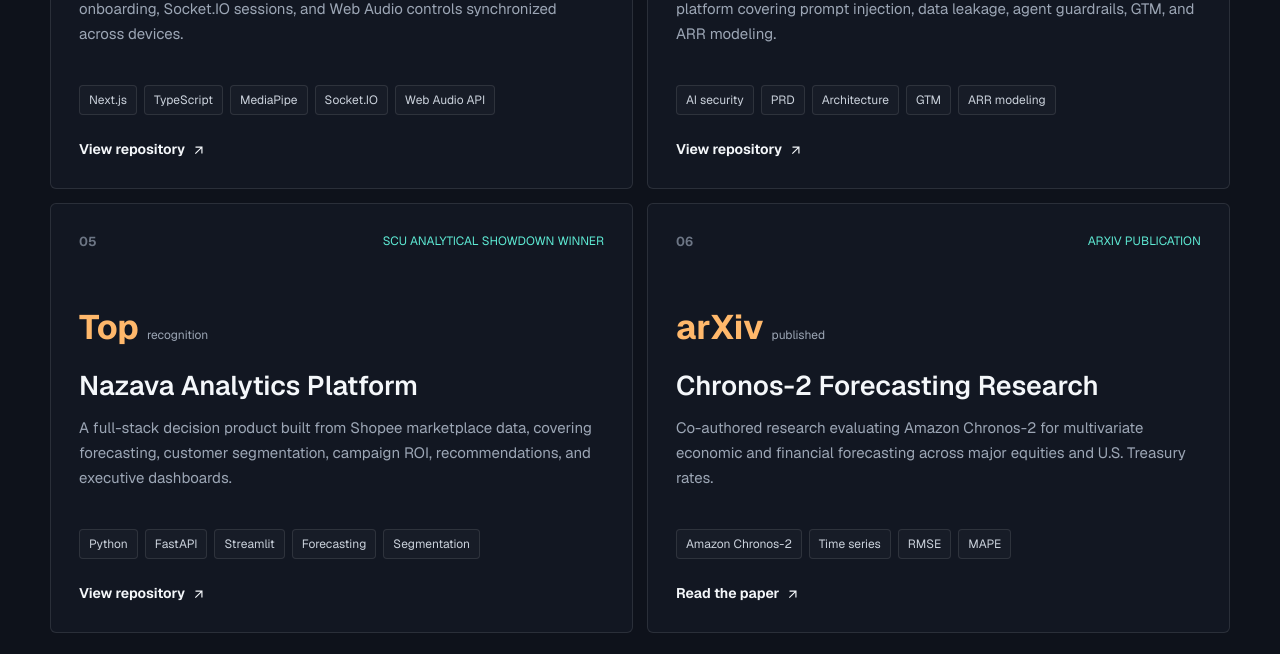
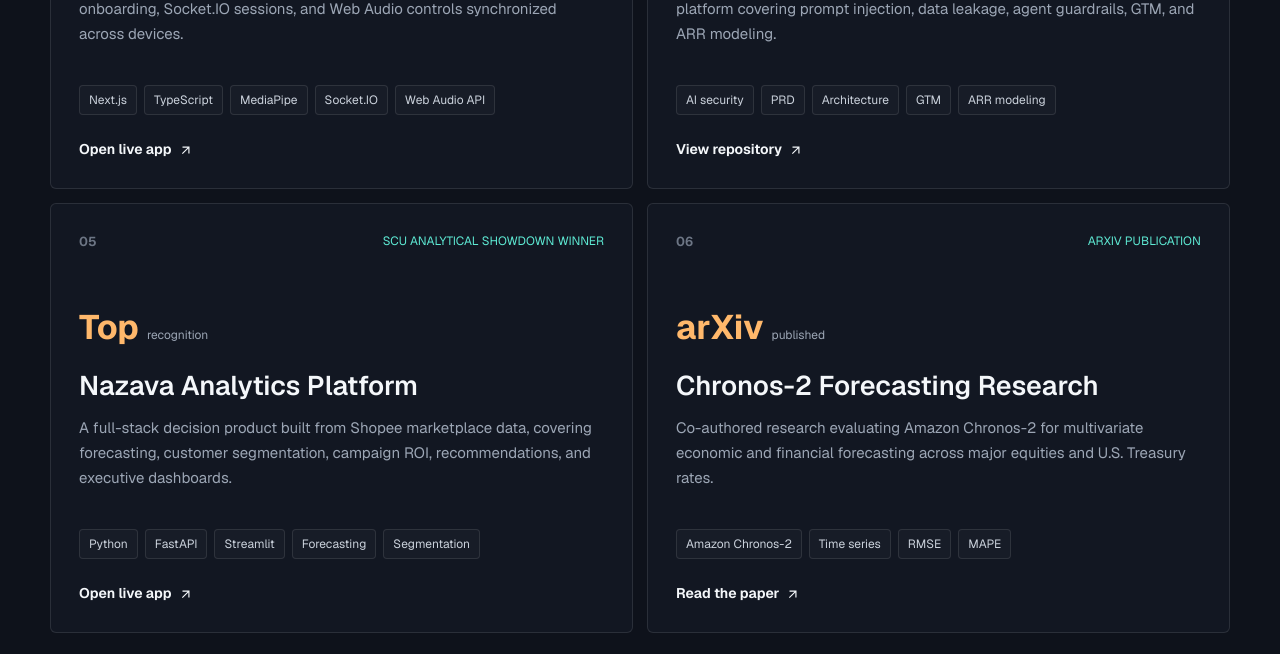
Before and after one commit to taranggoyal70/Tarang-Portfolio, a React (Vite) app: page / in a window 1280 px wide. Shown: the part 4020-4674 px from the top of the page. Built offline with nearby package versions, Linux system fonts and the light colour scheme; no server answers; the HTML template or start-up script is replaced by a standard one.

Commit message:
work: link Crowd Symphony and Nazava to their live deployments
Replace the 'View repository' links with the live app URLs
(crowd-symphony.vercel.app, scu-analytical-showdown.vercel.app). A10 stays
on its repo — it's a PM/pitch project with no deployment.

```diff
--- a/src/components/Work.tsx
+++ b/src/components/Work.tsx
@@ -40,8 +40,8 @@ const projects = [
     tools: ["Next.js", "TypeScript", "MediaPipe", "Socket.IO", "Web Audio API"],
     stat: "Live",
     statLabel: "multi-device sync",
-    link: "https://github.com/taranggoyal70/crowd-symphony",
-    linkLabel: "View repository",
+    link: "https://crowd-symphony.vercel.app",
+    linkLabel: "Open live app",
   },
   {
     title: "A10 AI Firewall",
@@ -62,8 +62,8 @@ const projects = [
     tools: ["Python", "FastAPI", "Streamlit", "Forecasting", "Segmentation"],
     stat: "Top",
     statLabel: "recognition",
-    link: "https://github.com/taranggoyal70/SCU-Analytical-Showdown-Winner-2025",
-    linkLabel: "View repository",
+    link: "https://scu-analytical-showdown.vercel.app",
+    linkLabel: "Open live app",
   },
   {
     title: "Chronos-2 Forecasting Research",
```
